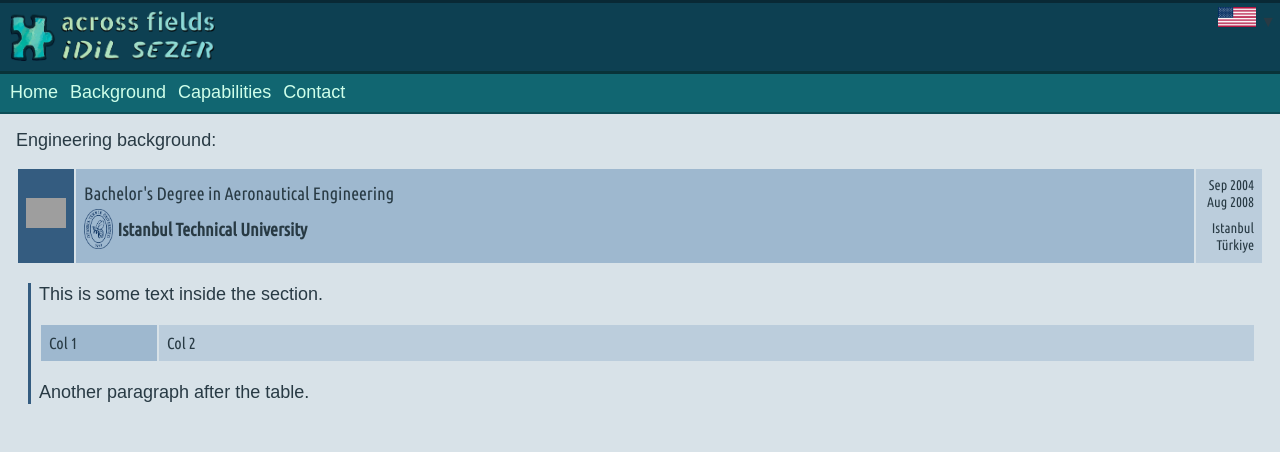
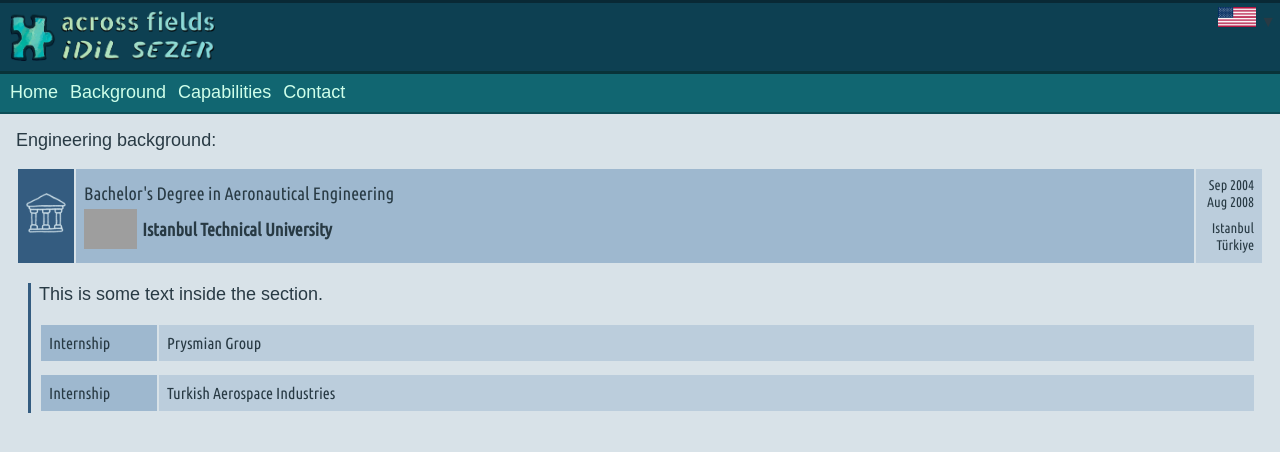
Before and after one commit to acrossfields/idilsezer, a Jekyll site: the page built from en/background.md, in a window 1280 px wide. Shown: the top 452 px of the page. Built offline with Jekyll 4.4.1, drawn with Linux system fonts in a browser that asks for light colours; some web fonts are replaced; grey boxes are pictures that could not be loaded.

Commit message:
Update background.md

```diff
--- a/en/background.md
+++ b/en/background.md
@@ -10,14 +10,14 @@ permalink: /en/background/
 <table class="table-bgheader">
   <tr>
     <td style="background-color: #345c80;">
-      <img src="{{ '/assets/images/edu.png' | relative_url }}" alt="Education">
+      <img src="{{ '/assets/images/edu-eng.png' | relative_url }}" alt="Education">
     </td>
     <td style="background-color: #9eb8cf;">
       <div style="margin-bottom: 5px;">
         Bachelor's Degree in Aeronautical Engineering
       </div>
       <div style="display: flex; align-items: center; gap: 5px;">
-        <img src="{{ '/assets/images/itu.png' | relative_url }}" alt="ITU" style="height: 40px; vertical-align: middle;">
+        <img src="{{ '/assets/images/itu-eng.png' | relative_url }}" alt="ITU" style="height: 40px; vertical-align: middle;">
         <strong>Istanbul Technical University</strong>
       </div>
     </td>
@@ -36,13 +36,23 @@ permalink: /en/background/
   <table class="table-bgsub">
     <tr>
       <td style="background-color: #9eb8cf;">
-        Col 1
+        Internship
       </td>
       <td style="background-color: #bbcddc;">
-        Col 2
+        Prysmian Group
       </td>
     </tr>
   </table>
 
-  <p>Another paragraph after the table.</p>
+  <table class="table-bgsub">
+    <tr>
+      <td style="background-color: #9eb8cf;">
+        Internship
+      </td>
+      <td style="background-color: #bbcddc;">
+        Turkish Aerospace Industries
+      </td>
+    </tr>
+  </table>
+
 </div>
```
